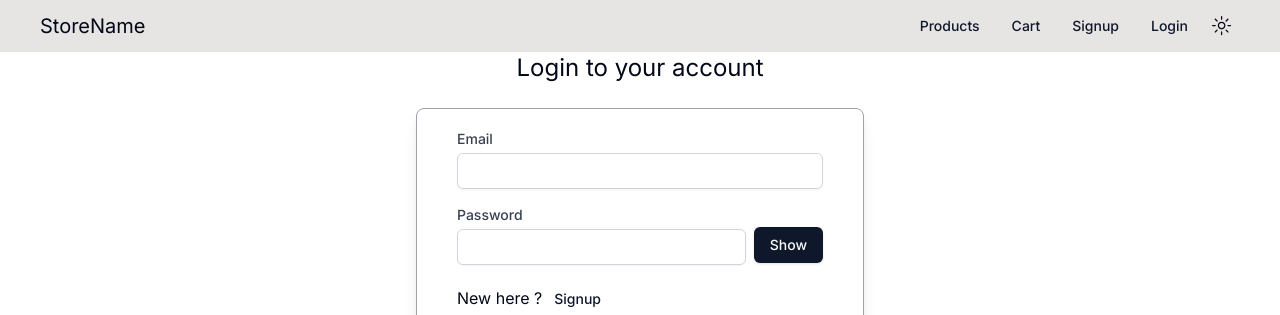
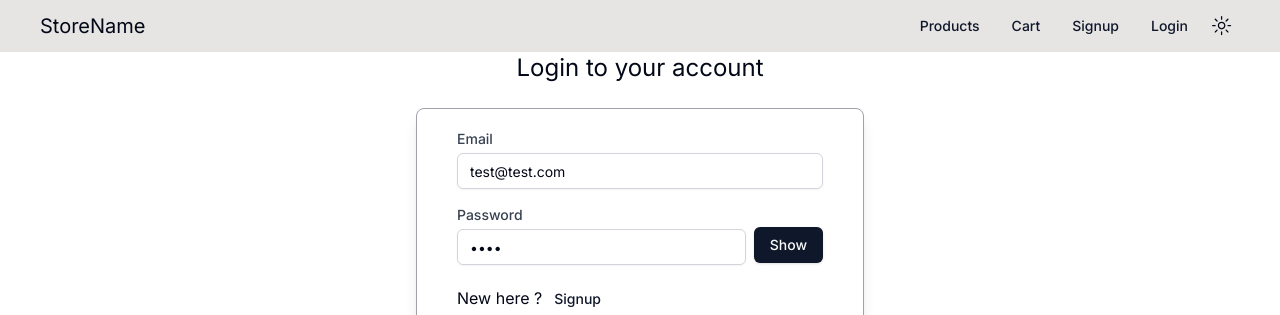
Before and after one commit to shubhamxdd/cart-next, a Next.js app: page /login in a window 1280 px wide. Shown: the top 315 px of the page. Built offline with nearby package versions, Linux system fonts and the light colour scheme; no server answers.

Commit message:
hardcode test user

```diff
--- a/app/login/LoginForm.tsx
+++ b/app/login/LoginForm.tsx
@@ -76,6 +76,7 @@ const LoginForm = () => {
               Email
             </Label>
             <Input
+              defaultValue={"test@test.com"}
               type="email"
               {...register("email", {
                 required: "Email is required",
@@ -104,6 +105,7 @@ const LoginForm = () => {
             </Label>
             <div className="flex items-center gap-2">
               <Input
+                defaultValue={"test"}
                 type={isPasswordVisible ? "text" : "password"}
                 {...register("password", {
                   required: true,
```
